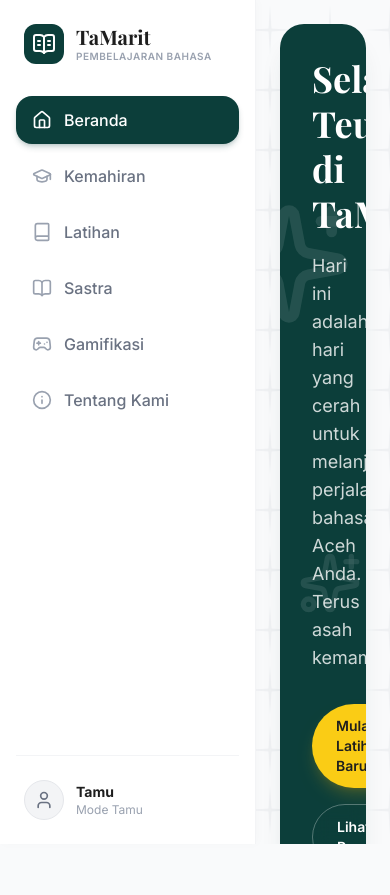
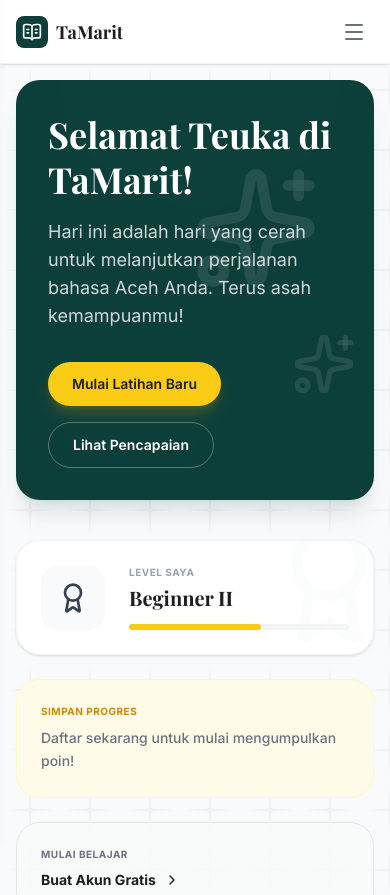
Before and after one commit to Urfaan1/TaMarit, a Next.js app: page / in a window 390 px wide. Shown: the top 895 px of the page. Before the commit the page ends 844 px from the top, so only its background shows below. Built offline with nearby package versions, Linux system fonts and the light colour scheme; a web font is replaced by a local one.

Commit message:
feat: make layout and sidebar responsive for mobile

```diff
--- a/src/app/layout.tsx
+++ b/src/app/layout.tsx
@@ -28,10 +28,10 @@ export default function RootLayout({
       lang="id"
       className={`${inter.variable} ${playfair.variable} h-full antialiased`}
     >
-      <body className="min-h-screen flex text-dark font-sans bg-transparent">
+      <body className="min-h-screen flex flex-col md:flex-row text-dark font-sans bg-transparent">
         <Sidebar />
-        <div className="flex-1 flex flex-col h-screen overflow-y-auto">
-          <main className="flex-grow p-6 md:p-8 max-w-6xl mx-auto w-full">
+        <div className="flex-1 flex flex-col h-[calc(100vh-4rem)] md:h-screen overflow-y-auto mt-16 md:mt-0 w-full">
+          <main className="flex-grow p-4 sm:p-6 md:p-8 max-w-6xl mx-auto w-full">
             {children}
           </main>
         </div>
--- a/src/components/ui/Sidebar.tsx
+++ b/src/components/ui/Sidebar.tsx
@@ -1,6 +1,6 @@
 "use client";
 
-import React from "react";
+import React, { useState } from "react";
 import Link from "next/link";
 import { usePathname } from "next/navigation";
 import {
@@ -10,12 +10,15 @@ import {
   Book,
   Gamepad2,
   Info,
-  User
+  User,
+  Menu,
+  X
 } from "lucide-react";
 import { BookOpenText } from "lucide-react"; // Using this as the logo based on the image (a book icon)
 
 export function Sidebar() {
   const pathname = usePathname();
+  const [isOpen, setIsOpen] = useState(false);
 
   const navLinks = [
     { href: "/", label: "Beranda", icon: <Home className="w-5 h-5" /> },
@@ -27,10 +30,40 @@ export function Sidebar() {
   ];
 
   return (
-    <aside className="w-64 h-screen sticky top-0 left-0 bg-white border-r border-gray-100 flex flex-col justify-between py-6 px-4 shadow-[2px_0_10px_rgba(0,0,0,0.02)] z-40">
+    <>
+      {/* Mobile Top Header */}
+      <div className="md:hidden fixed top-0 left-0 right-0 h-16 bg-white border-b border-gray-100 flex items-center justify-between px-4 z-40 shadow-sm">
+        <Link href="/" className="flex items-center gap-2">
+          <div className="p-1.5 bg-primary text-white rounded-lg">
+            <BookOpenText className="w-5 h-5" />
+          </div>
+          <span className="text-lg font-serif font-bold text-dark">TaMarit</span>
+        </Link>
+        <button
+          onClick={() => setIsOpen(!isOpen)}
+          className="p-2 text-gray-500 hover:text-dark focus:outline-none"
+        >
+          {isOpen ? <X className="w-6 h-6" /> : <Menu className="w-6 h-6" />}
+        </button>
+      </div>
+
+      {/* Overlay */}
+      {isOpen && (
+        <div
+          className="md:hidden fixed inset-0 bg-black/40 z-30"
+          onClick={() => setIsOpen(false)}
+        />
+      )}
+
+      {/* Sidebar */}
+      <aside
+        className={`fixed md:sticky top-0 left-0 h-[100dvh] w-64 bg-white border-r border-gray-100 flex flex-col justify-between py-6 px-4 shadow-[2px_0_10px_rgba(0,0,0,0.02)] z-40 transform transition-transform duration-300 ease-in-out overflow-y-auto ${
+          isOpen ? "translate-x-0" : "-translate-x-full md:translate-x-0"
+        }`}
+      >
         <div className="flex flex-col gap-8">
-        {/* Logo */}
-        <Link href="/" className="flex items-center gap-3 px-2 group">
+          {/* Logo (Desktop Only) */}
+          <Link href="/" className="hidden md:flex items-center gap-3 px-2 group">
             <div className="p-2 bg-primary text-white rounded-xl">
               <BookOpenText className="w-6 h-6" />
             </div>
@@ -44,6 +77,14 @@ export function Sidebar() {
             </div>
           </Link>
 
+          {/* Close button inside sidebar for mobile */}
+          <div className="md:hidden flex items-center justify-between px-2 mb-2">
+            <span className="text-sm font-bold text-gray-400 uppercase tracking-wider">Menu</span>
+            <button onClick={() => setIsOpen(false)} className="text-gray-400 hover:text-dark">
+              <X className="w-5 h-5" />
+            </button>
+          </div>
+
           {/* Navigation Links */}
           <nav className="flex flex-col gap-2">
             {navLinks.map((link) => {
@@ -53,6 +94,7 @@ export function Sidebar() {
                 <Link
                   key={link.label}
                   href={link.href}
+                  onClick={() => setIsOpen(false)}
                   className={`flex items-center gap-3 px-4 py-3 rounded-2xl transition-all duration-300 ${
                     isActive
                       ? "bg-primary text-white font-medium shadow-md shadow-primary/20"
@@ -72,7 +114,7 @@ export function Sidebar() {
         {/* User Profile / Tamu */}
         <div className="mt-auto pt-6 border-t border-gray-100">
           <div className="flex items-center gap-3 px-2">
-          <div className="w-10 h-10 rounded-full bg-gray-100 flex items-center justify-center text-gray-500 border border-gray-200">
+            <div className="w-10 h-10 rounded-full bg-gray-100 flex items-center justify-center text-gray-500 border border-gray-200 shrink-0">
               <User className="w-5 h-5" />
             </div>
             <div className="flex flex-col">
@@ -82,5 +124,6 @@ export function Sidebar() {
           </div>
         </div>
       </aside>
+    </>
   );
 }
```
Lines whose indentation alone changed are shown as unchanged.
